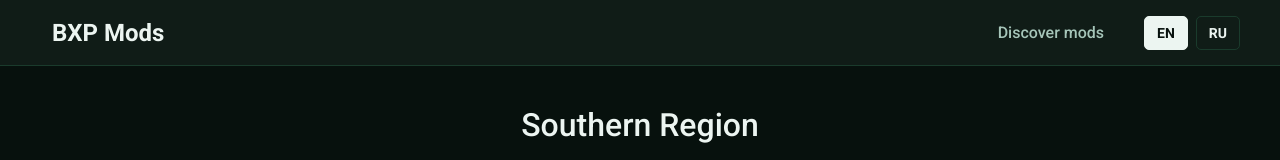
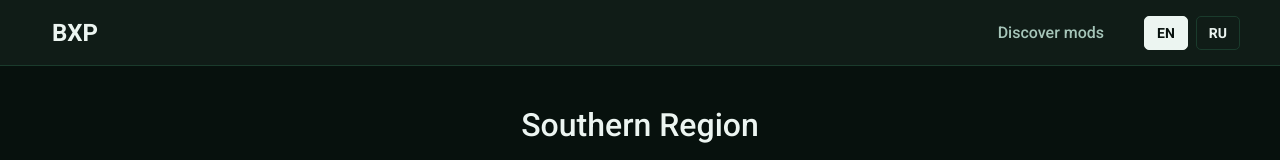
Before and after one commit to bxp-debug/bxp, a plain HTML site: page srmap12312313124213121.html in a window 1280 px wide. Shown: the top 160 px of the page. Drawn offline with Linux system fonts and the light colour scheme.

Commit message:
Add files via upload

```diff
--- a/srmap12312313124213121.html
+++ b/srmap12312313124213121.html
@@ -11,7 +11,7 @@
 </head>
 <body>
     <header class="site-header">
-        <div class="logo-container"><a href="index.html" class="logo-link"><span class="logo-text">BXP Mods</span></a></div>
+        <div class="logo-container"><a href="index.html" class="logo-link"><span class="logo-text">BXP</span></a></div>
         <button class="mobile-nav-toggle" aria-controls="header-right-side" aria-expanded="false">
             <span class="sr-only">Menu</span>
         </button>
```
